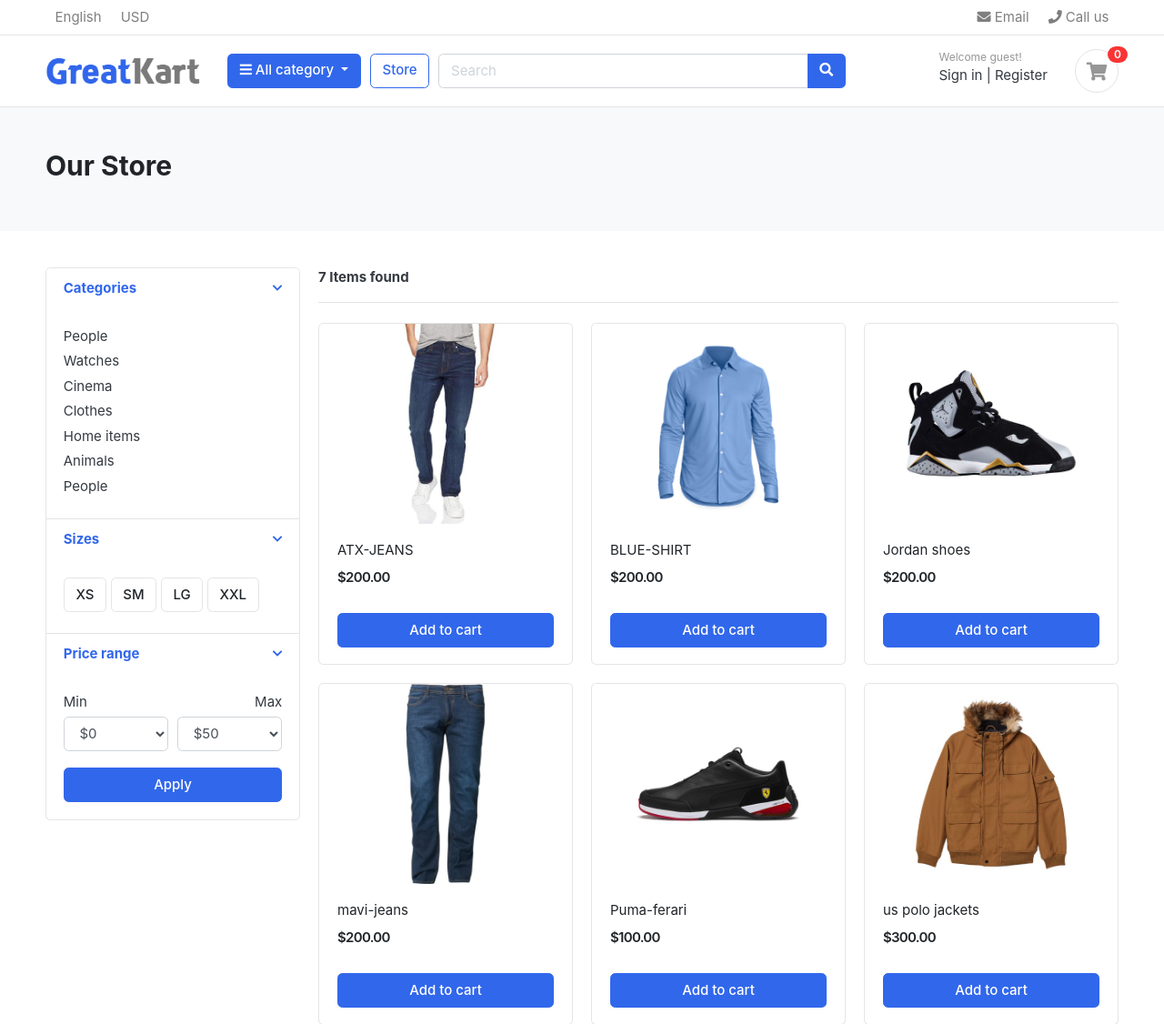
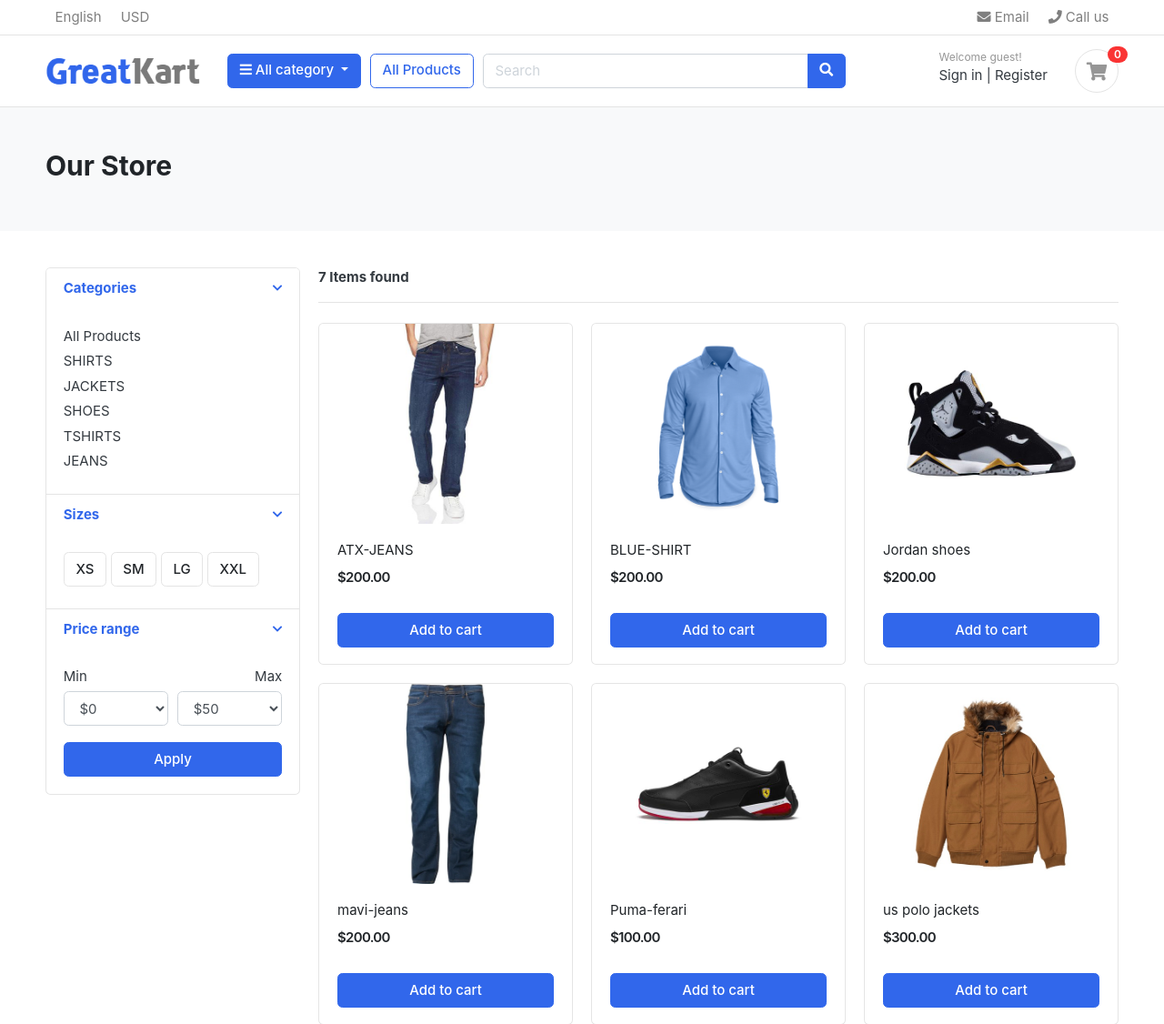
Before and after one commit to NMMalika/5.1-greatkart_template, a Django app: page /store/ in a window 1280 px wide. Shown: the top 1126 px of the page at 91% size. Run offline with Django 5.2, Linux system fonts and the light colour scheme; data comes from the database, SQL or seed files in the repository; some libraries are stand-ins or nearby versions; some web fonts are replaced.

Commit message:
updating all products and category

```diff
--- /dev/null
+++ b/category/context_processors.py
@@ -0,0 +1,6 @@
+from .models import Category
+
+def menu_links(request):
+    """A context processor to add category links to the context."""
+    links = Category.objects.all()
+    return dict(links=links)
--- a/category/models.py
+++ b/category/models.py
@@ -1,4 +1,5 @@
 from django.db import models
+from django.urls import reverse
 
 # Create your models here.
 class Category(models.Model):
@@ -11,5 +12,8 @@
         verbose_name = 'category'
         verbose_name_plural = 'categories'
 
+    def get_url(self):
+        return reverse('products_by_category', args=[self.slug])
+
     def __str__(self):
         return self.category_name
--- a/greatkart/settings.py
+++ b/greatkart/settings.py
@@ -64,6 +64,7 @@
                 "django.template.context_processors.request",
                 "django.contrib.auth.context_processors.auth",
                 "django.contrib.messages.context_processors.messages",
+                "category.context_processors.menu_links",
             ],
         },
     },
--- a/templates/includes/header.html
+++ b/templates/includes/header.html
@@ -39,16 +39,14 @@
                             <i class="fa fa-bars"></i> All category
                         </button>
                         <div class="dropdown-menu">
-                            <a class="dropdown-item" href="#">Machinery / Mechanical Parts / Tools </a>
-                            <a class="dropdown-item" href="#">Consumer Electronics / Home Appliances </a>
-                            <a class="dropdown-item" href="#">Auto / Transportation</a>
-                            <a class="dropdown-item" href="#">Apparel / Textiles / Timepieces </a>
-                            <a class="dropdown-item" href="#">Home & Garden / Construction / Lights </a>
-                            <a class="dropdown-item" href="#">Beauty & Personal Care / Health </a>
+
+                            {% for link in links %}
+                            <a class="dropdown-item" href="{{ link.get_url }}">{{ link.category_name }}</a>
+                            {% endfor %}
                         </div>
                     </div> <!-- category-wrap.// -->
                 </div> <!-- col.// -->
-                <a href="./store.html" class="btn btn-outline-primary">Store</a>
+                <a href="{% url 'store' %}" class="btn btn-outline-primary">All Products</a>
                 <div class="col-lg  col-md-6 col-sm-12 col">
                     <form action="#" class="search">
                         <div class="input-group w-100">
--- a/templates/store/store.html
+++ b/templates/store/store.html
@@ -31,13 +31,10 @@
                                 <div class="card-body">
 
                                     <ul class="list-menu">
-                                        <li><a href="#">People </a></li>
-                                        <li><a href="#">Watches </a></li>
-                                        <li><a href="#">Cinema </a></li>
-                                        <li><a href="#">Clothes </a></li>
-                                        <li><a href="#">Home items </a></li>
-                                        <li><a href="#">Animals</a></li>
-                                        <li><a href="#">People </a></li>
+                                        <li><a href="{% url 'store' %}">All Products</a></li>
+                                        {% for link in links %}
+                                        <li><a href="{{ link.get_url }}">{{ link.category_name }}</a></li>
+                                        {% endfor %}
                                     </ul>
 
                                 </div> <!-- card-body.// -->
```
